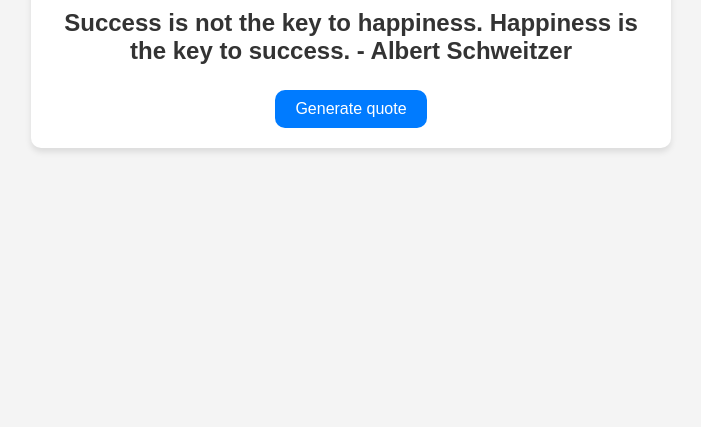
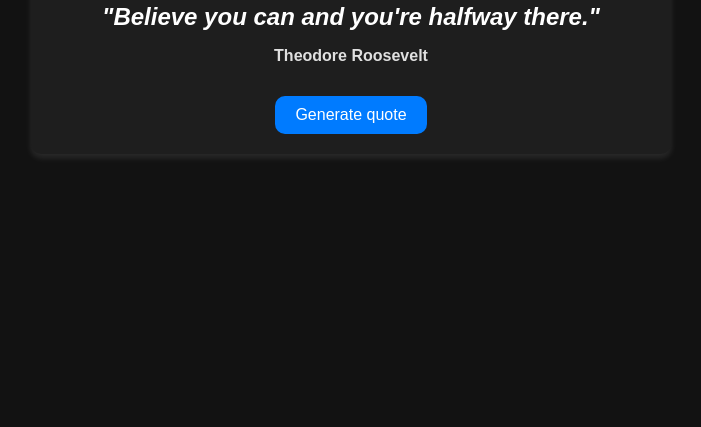
Before and after one commit to C0balt098/Random_Quotes, a plain HTML site: page index.html in a window 1280 px wide. Shown: the part 373-800 px from the top of the page, without its empty margins (289-990 px from the left). Drawn offline with Linux system fonts and the light colour scheme.

Commit message:
The theme was changed to dark, the quotes array was expanded and the array elements were structured under objects. Destructuring was used to simplify and simplify the html and css file code.

```diff
--- a/index.html
+++ b/index.html
@@ -9,8 +9,9 @@
   <body>
     <div class="container">
       <h1>Random Quotes</h1>
-      <p id="quote">Click the button to get a random quote</p>
-      <button id="generate-btn">Generate quote</button>
+      <p id="quote" class="quote">Click the button to get a random quote</p>
+      <p id="quote-author" class="quote-author">(author)</p>
+      <button id="generate-btn" class="btn">Generate quote</button>
     </div>
     <script src="index.js"></script>
   </body>
--- a/index.js
+++ b/index.js
@@ -1,21 +1,62 @@
 // Массив цитат
 const quotes = [
-  "The only limit to our realization of tomorrow is our doubts of today. - Franklin D. Roosevelt",
-  "Do what you can, with what you have, where you are. - Theodore Roosevelt",
-  "Success is not the key to happiness. Happiness is the key to success. - Albert Schweitzer",
-  "It does not matter how slowly you go as long as you do not stop. - Confucius",
-  "Believe you can and you're halfway there. - Theodore Roosevelt",
+  {
+    quote:
+      "The only limit to our realization of tomorrow is our doubts of today.",
+    author: "Franklin D. Roosevelt",
+  },
+  {
+    quote: "Do what you can, with what you have, where you are.",
+    author: "Theodore Roosevelt",
+  },
+  {
+    quote:
+      "Success is not the key to happiness. Happiness is the key to success.",
+    author: "Albert Schweitzer",
+  },
+  {
+    quote: "It does not matter how slowly you go as long as you do not stop.",
+    author: "Confucius",
+  },
+  {
+    quote: "Believe you can and you're halfway there.",
+    author: "Theodore Roosevelt",
+  },
+  {
+    quote: "In the middle of every difficulty lies opportunity.",
+    author: "Albert Einstein",
+  },
+  {
+    quote:
+      "Your time is limited, so don’t waste it living someone else’s life.",
+    author: "Steve Jobs",
+  },
+  {
+    quote: "Life is what happens when you're busy making other plans.",
+    author: "John Lennon",
+  },
+  {
+    quote:
+      "The future belongs to those who believe in the beauty of their dreams.",
+    author: "Eleanor Roosevelt",
+  },
+  {
+    quote: "If you want to lift yourself up, lift up someone else.",
+    author: "Booker T. Washington",
+  },
 ];
+
 const quoteElement = document.getElementById("quote");
+const quoteAuthorElement = document.getElementById("quote-author");
 const generateBtn = document.getElementById("generate-btn");
 
-// Функция генерации случайной цитаты
 function generateRandomQuote() {
   const randomIndex = Math.floor(Math.random() * quotes.length);
-  console.log(randomIndex);
   const randomQuote = quotes[randomIndex];
+  const { quote, author: quoteAuthor } = randomQuote;
 
-  quoteElement.textContent = randomQuote;
+  quoteElement.textContent = quote;
+  quoteAuthorElement.textContent = quoteAuthor;
 }
 
 generateBtn.addEventListener("click", generateRandomQuote);
--- a/styles.css
+++ b/styles.css
@@ -1,8 +1,8 @@
 /* Общие стили */
 body {
   font-family: "Arial", sans-serif;
-  background-color: #f4f4f4;
-  color: #333;
+  background-color: #121212;
+  color: #e0e0e0;
   text-align: center;
   margin: 0;
   padding: 0;
@@ -14,10 +14,10 @@ body {
 
 /* Контейнер цитаты */
 .container {
-  background: #fff;
+  background: #1e1e1e;
   padding: 20px;
   border-radius: 10px;
-  box-shadow: 0 4px 6px rgba(0, 0, 0, 0.1);
+  box-shadow: 0 4px 6px rgba(255, 255, 255, 0.1);
   max-width: 600px;
   width: 90%;
 }
@@ -27,10 +27,22 @@ body {
   font-size: 1.5em;
   font-weight: bold;
   margin-bottom: 10px;
+  color: #ffffff;
+}
+
+.quote {
+  font-style: italic;
+}
+.quote::before,
+.quote::after {
+  content: '"';
+}
+.quote-author {
+  font-weight: bold;
 }
 
 /* Кнопка генерации новой цитаты */
-#generate-btn {
+.btn {
   background-color: #007bff;
   color: white;
   border: none;
@@ -43,6 +55,6 @@ body {
   border-radius: 10px;
 }
 
-#generate-btn:hover {
+.btn:hover {
   background-color: #0056b3;
 }
```
